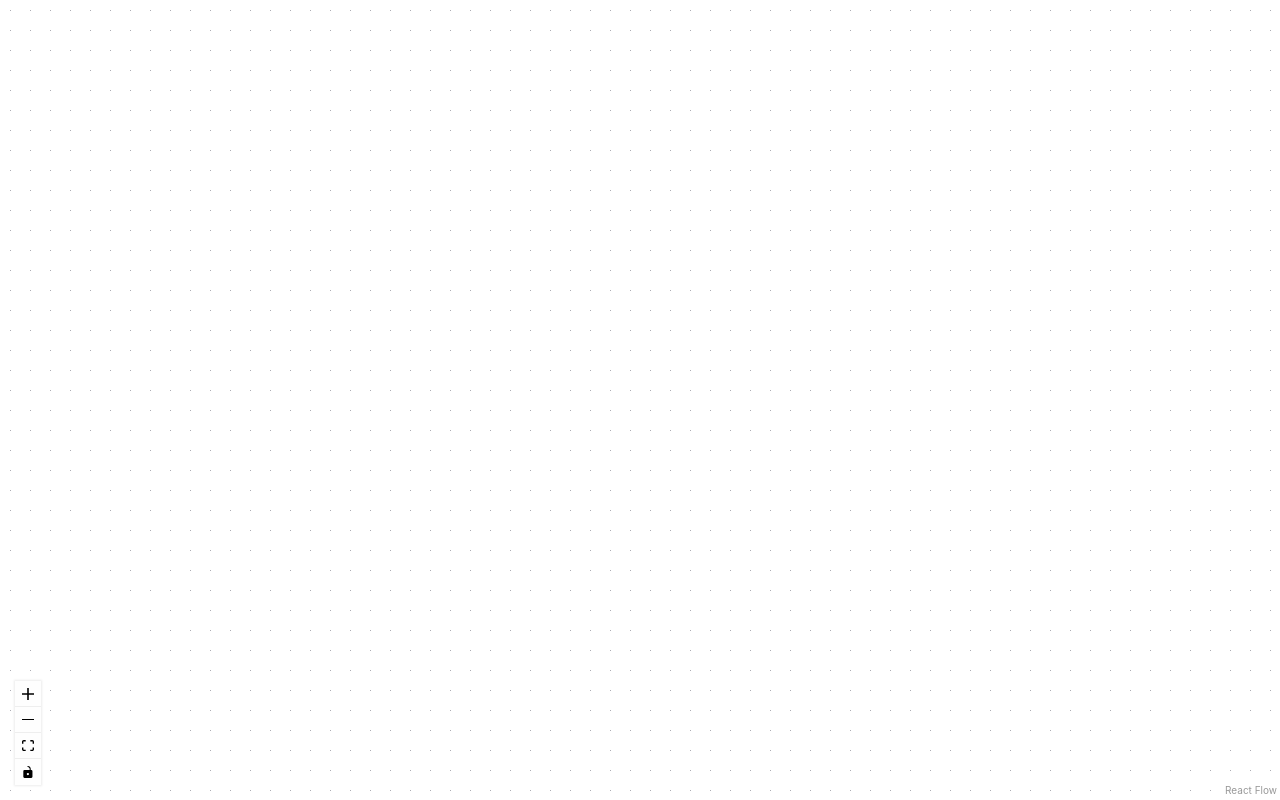
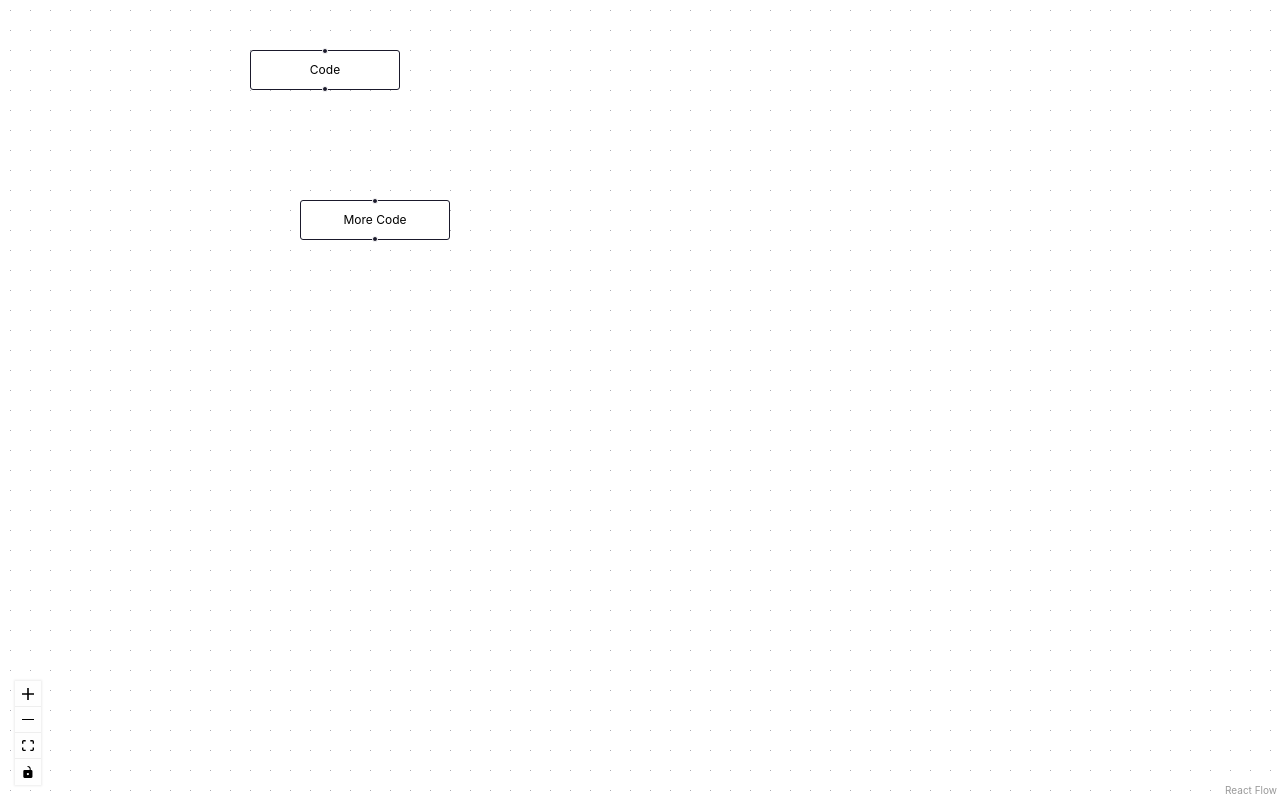
Before and after one commit to Naveed0601/Code-Nest, a React (Create React App) app in the folder frontend/: page /whiteboard in a window 1280 px wide. Built offline with nearby package versions, Linux system fonts and the light colour scheme.

Commit message:
codeblocks implemented

```diff
--- /dev/null
+++ b/frontend/src/component/CodeBlocks.js
@@ -0,0 +1,12 @@
+export const CodeBlocks = [
+    {
+      id: '1',
+      data: { label: 'Code' },
+      position: { x: 250, y: 50 }
+    },
+    {
+      id: '2',
+      data: { label: 'More Code' },
+      position: { x: 300, y: 200 }
+    }
+  ]
--- a/frontend/src/component/WhiteBoard.js
+++ b/frontend/src/component/WhiteBoard.js
@@ -1,12 +1,21 @@
 import React from 'react';
-import { ReactFlow, Controls, Background } from "@xyflow/react";
+import { useState, useCallback } from 'react';
+import { ReactFlow, Controls, Background, applyNodeChanges} from "@xyflow/react";
+import { CodeBlocks } from './CodeBlocks';
 import '@xyflow/react/dist/style.css';
 
+export const WhiteBoard = () => {
 
-export const WhiteBoard = () => {
+  const [nodes, setNodes] = useState(CodeBlocks);
+
+  const onNodesChange = useCallback(
+    (changes) => setNodes((nds) => applyNodeChanges(changes, nds)),
+    [],
+  );
+
   return (
     <div style={{ width: '100vw', height: '100vh' }}>
-      <ReactFlow style={{ width: '100%', height: '100%' }}>
+      <ReactFlow nodes={nodes} onNodesChange={onNodesChange} style={{ width: '100%', height: '100%' }}>
         <Background />
         <Controls />
       </ReactFlow>
```
Also changed, not shown: 1 other file (tests, documents, lock files or other folders).
